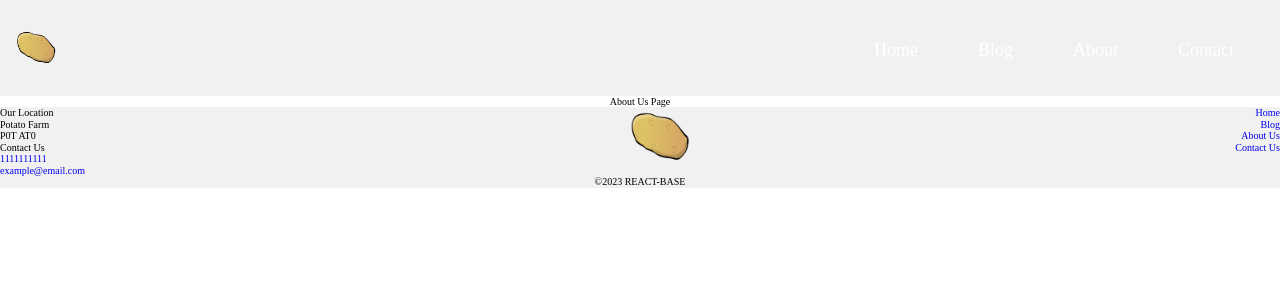
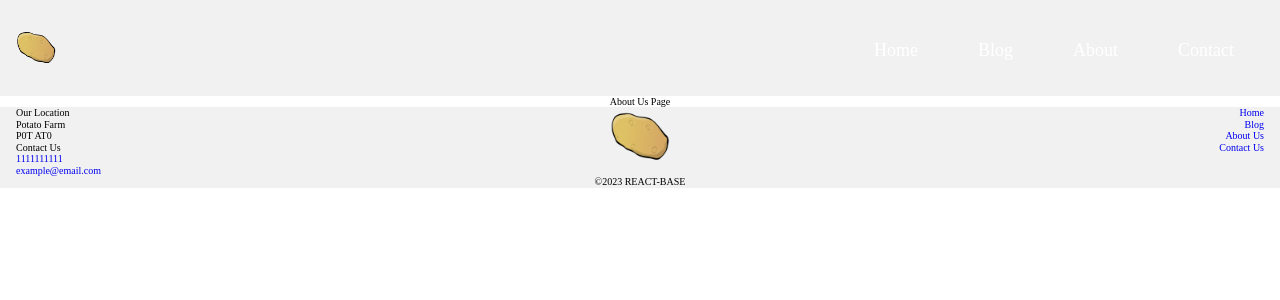
Before and after one commit to mchrzanka/react-project-template, a React (Create React App) app in the folder react-base/: page /about in a window 1280 px wide. Shown: the top 300 px of the page. Built offline with nearby package versions, Linux system fonts and the light colour scheme.

Commit message:
container created

```diff
--- a/react-base/src/components/Footer.js
+++ b/react-base/src/components/Footer.js
@@ -11,6 +11,7 @@ const Footer = () => {
 	return (
 		<>
 			<footer>
+				<div className='container'>
 					<div className='main-footer'>
 						<div className='footer-one'>
 							<div>
@@ -56,9 +57,9 @@ const Footer = () => {
 							</ul>
 						</div>
 					</div>
-
 					<div className='secondary-footer'>
 						<p className='copyright'>©{new Date().getFullYear()} REACT-BASE</p>
+					</div>
 				</div>
 			</footer>
 		</>
--- a/react-base/src/components/Navbar.js
+++ b/react-base/src/components/Navbar.js
@@ -15,7 +15,7 @@ function Navbar(props) {
 	return (
 		<>
 			<nav className='navbar' role='navigation'>
-				<div className='navbar-container'>
+				<div className='container'>
 					<div className='logo'>
 						<a href='/'>
 							<img src={Logo} alt='Placeholder logo image'></img>
--- a/react-base/src/scss/assets/_base.scss
+++ b/react-base/src/scss/assets/_base.scss
@@ -7,4 +7,15 @@ html {
 	/* 10/16 = 0.625 * 100 = 62.5%, so we're working in a base of 10 for font size.*/
 
 	scroll-behavior: smooth;
+	user-select: none;
 }
+
+.container {
+	max-width: 140rem;
+	margin: 0 auto;
+	padding: 0 1.6rem;
+
+	@media only screen and (min-width: 1400px) {
+		padding: 0;
+	}
+}
--- a/react-base/src/scss/components/_footer.scss
+++ b/react-base/src/scss/components/_footer.scss
@@ -26,10 +26,16 @@ footer {
 
 			.footer-one {
 				text-align: left;
+				flex: 1;
+			}
+
+			.footer-two {
+				flex: 1;
 			}
 
 			.footer-three {
 				text-align: right;
+				flex: 1;
 			}
 		}
 
--- a/react-base/src/scss/components/_navbar.scss
+++ b/react-base/src/scss/components/_navbar.scss
@@ -3,14 +3,12 @@
 .navbar {
 	background-color: a.$grey;
 
-	&-container {
+	.container {
 		display: flex;
 		justify-content: space-between;
 		align-items: center;
 		//font-family: a.$Grotesk;
 		font-size: 1.8rem;
-		max-width: 140rem;
-		margin: 0 auto;
 		padding: 1rem 1.6rem 0.5rem;
 
 		@media only screen and (min-width: 1400px) {
```
Lines whose indentation alone changed are shown as unchanged.
